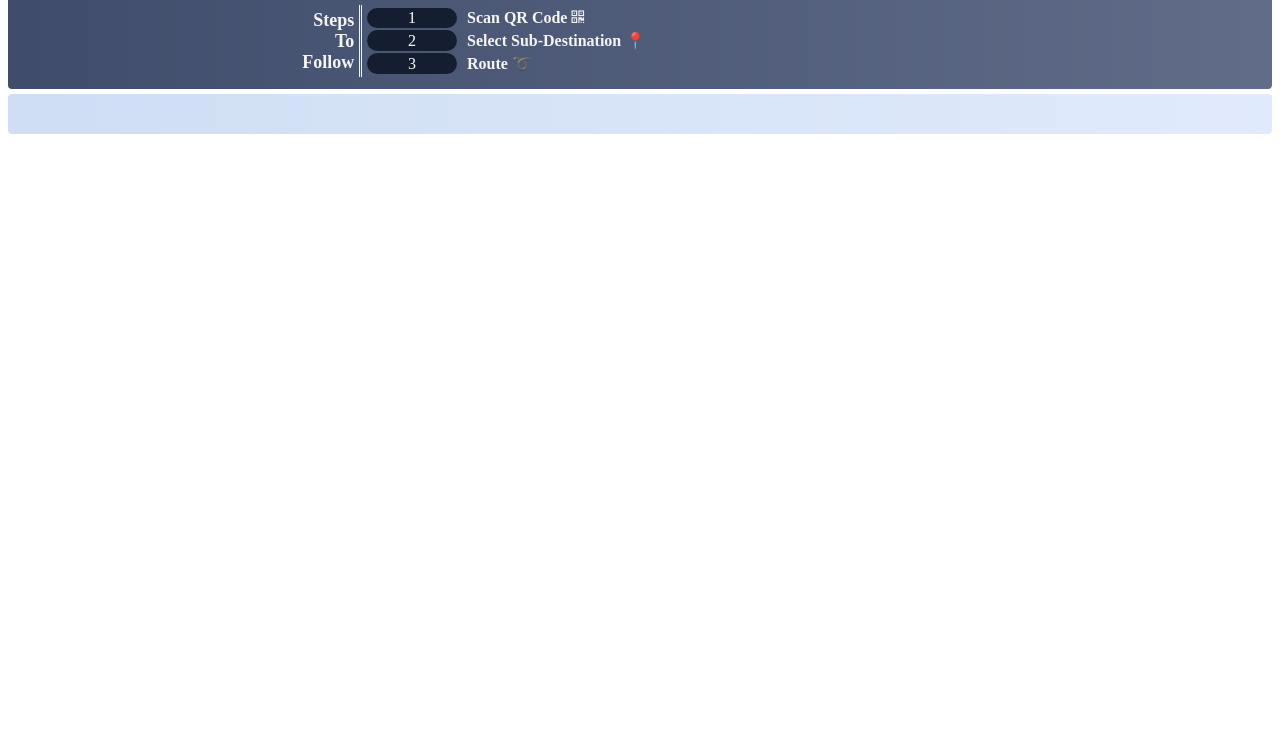
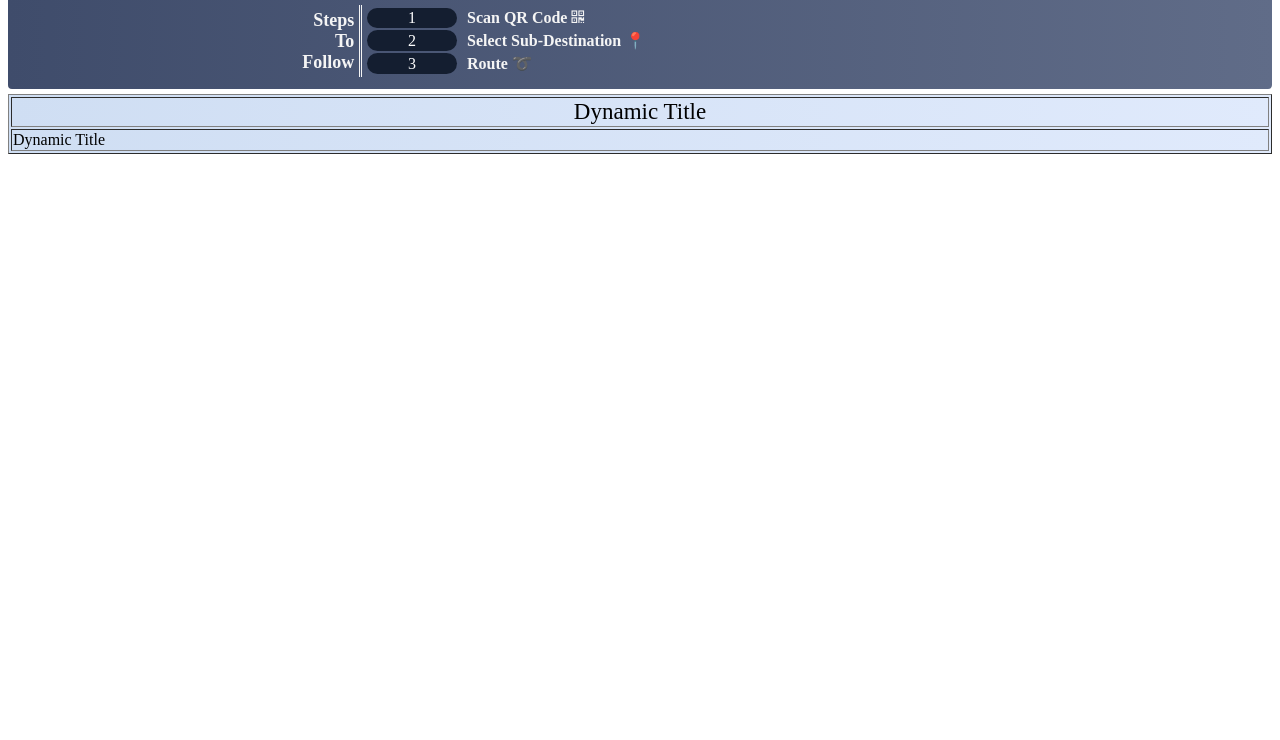
Before and after one commit to psp2108/SIH2020, a plain HTML site: page FrontEnd-Neel/index.html in a window 1280 px wide. Shown: the part 60-800 px from the top of the page. Drawn offline with Linux system fonts and the light colour scheme.

Commit message:
Dynamic Section Created

```diff
--- a/FrontEnd-Neel/index.html
+++ b/FrontEnd-Neel/index.html
@@ -58,8 +58,13 @@
         </div>
         <!--Dynamic Section Start-->
         <div class="card dynamic-section">
-            <table>
-                <tr></tr>
+            <table border="1">
+                <tr class="section-title">
+                    <td>Dynamic Title</td>
+                </tr>
+                <tr>
+                    <td>Dynamic Title</td>
+                </tr>
             </table>
         </div>
         <!--Dynamic Section End---->
--- a/FrontEnd-Neel/styles/app.css
+++ b/FrontEnd-Neel/styles/app.css
@@ -66,16 +66,21 @@
     background: #E0EAFC;  /* fallback for old browsers */
     background: -webkit-linear-gradient(to right, #CFDEF3, #E0EAFC);  /* Chrome 10-25, Safari 5.1-6 */
     background: linear-gradient(to right, #CFDEF3, #E0EAFC); /* W3C, IE 10+/ Edge, Firefox 16+, Chrome 26+, Opera 12+, Safari 7+ */
-    height: 40px;
 }
-.dynamic-section img{
-    height: 25px;
-    width: 25px;
-    display: inline;
+.dynamic-section table{
+    width: 100%;
 }
-.dynamic-section h1{
-    color: whitesmoke;
-    display: inline;
+.dynamic-section .section-title{
+    width: 100%;
+    font-size: 23px;
+    color: black;
+    text-align: center;
+}
+.dynamic-section .section-body{
+    width: 100%;
+    font-size: 18px;
+    color: black;
+    text-align: center;
 }
 /* top-bar--------------------- */
 
```
